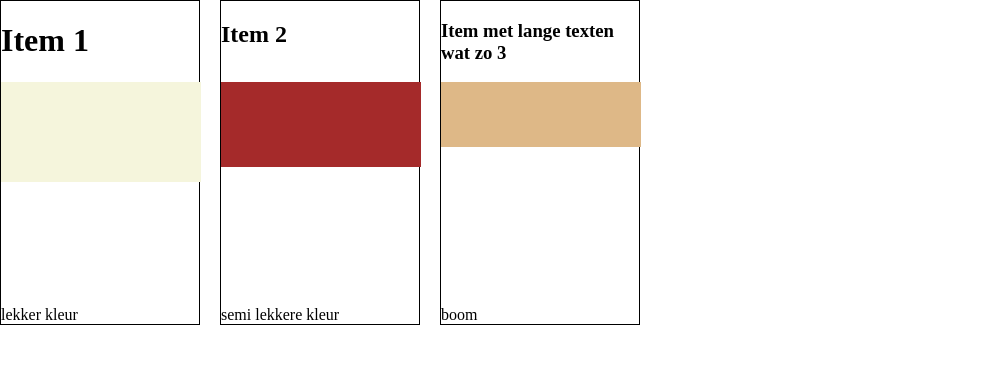
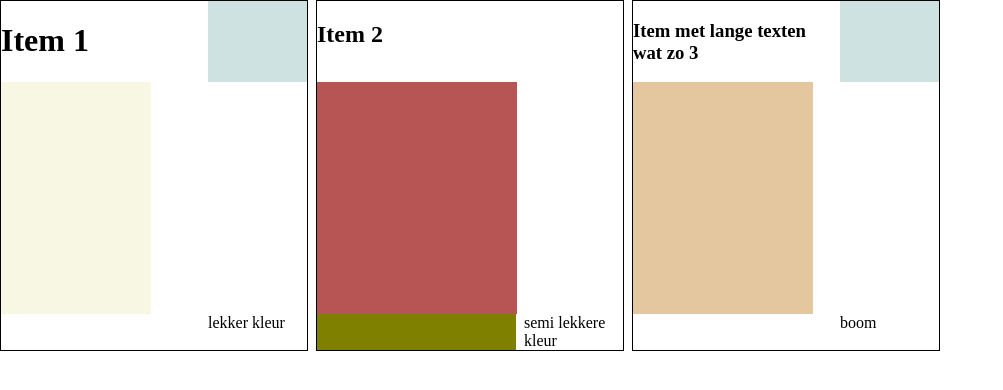
Before and after one commit to RogierdeRuijter/sub-grid, a plain HTML site: page index.html in a window 1280 px wide. Shown: the whole page, without its empty margins (0-1003 px from the left). Drawn offline with Linux system fonts and the light colour scheme.

Commit message:
feat: some more

```diff
--- a/index.html
+++ b/index.html
@@ -11,20 +11,24 @@
     <style>
       #grid-container {
         display: grid;
-        grid-template-columns: repeat(3, 200px);
-        column-gap: 20px;
+        /* grid-template-columns: repeat(3, 200px); */
+        /* grid-template-columns: repeat(2, [col-start] fit-content(9rem)); */
+
+        grid-template-columns: repeat(3, 200px 100px);
+        gap: 0.5rem; /* create the gap between grid columns and rows */
       }
 
       @supports (grid-template-columns: subgrid) {
         #grid-container {
           grid-auto-rows: fit-content(12rem) minmax(10rem, 14rem) auto; /* create grid rows */
+          /* grid-template-columns: repeat( 3, [col-start] fit-content(9rem)); */
         }
       }
 
       .grid-item {
         display: grid;
         border: 1px solid black;
-        grid-template-rows: fit-content(12rem) minmax(10rem, 14rem) auto;
+        /* grid-template-rows: fit-content(12rem) minmax(10rem, 14rem) auto; */
       }
 
       @supports (grid-template-columns: subgrid) {
@@ -32,28 +36,67 @@
           grid-template-columns: subgrid;
           grid-template-rows: subgrid;
           grid-row: span 3;
+          grid-column: span 2;
+          row-gap: 0; /* override the inherited row gap */
         }
+      }
+
+      .title {
+        grid-row: 1;
+        grid-column: 1 / 2;
+      }
+
+      .image {
+        grid-row: 2;
+        height: 100%;
+        opacity: 0.8;
+      }
+
+      .footer {
+        grid-row: 3;
+        grid-column: 2;
+      }
+
+      .top-right {
+        width: 100%;
+        height: 100%;
+        background-color: cadetblue;
+        grid-row: 1;
+        grid-column: 2;
+        opacity: 0.3;
+      }
+
+      .bottom-left {
+        width: 100%;
+        height: 100%;
+        background-color: olive;
+        grid-row: 3;
+        grid-column: 1;
       }
     </style>
   </head>
   <body style="margin: 0">
     <main id="grid-container">
       <div class="grid-item">
-        <h1>Item 1</h3>
-        <div style="height: 100px; width: 200px; background-color: beige"></div>
-        <aside>lekker kleur</aside>
+        <h1 class="title">Item 1</h3>
+        <div class="image" style="width: 150px; background-color: beige; "></div>
+        <aside class="footer">lekker kleur</aside>
+        <div class="top-right"></div>
       </div>
       <div class="grid-item">
-        <h2>Item 2</h3>
-        <div style="height: 85px; width: 200px; background-color: brown"></div>
-        <aside>semi lekkere kleur</aside>
+        <h2 class="title">Item 2</h3>
+        <div class="image" style="width: 200px; background-color: brown"></div>
+        <aside class="footer">semi lekkere kleur</aside>
+        <div class="bottom-left"></div>
       </div>
       <div class="grid-item">
-        <h3>Item met lange texten wat zo 3</h3>
+        <h3 class="title">Item met lange texten wat zo 3</h3>
         <div
-          style="height: 65px; width: 200px; background-color: burlywood"
+          class="image"
+          style="width: 180px; background-color: burlywood"
         ></div>
-        <aside>boom</aside>
+        <aside class="footer">boom</aside>
+        <div class="top-right"></div>
       </div>
     </main>
   </body>
```
